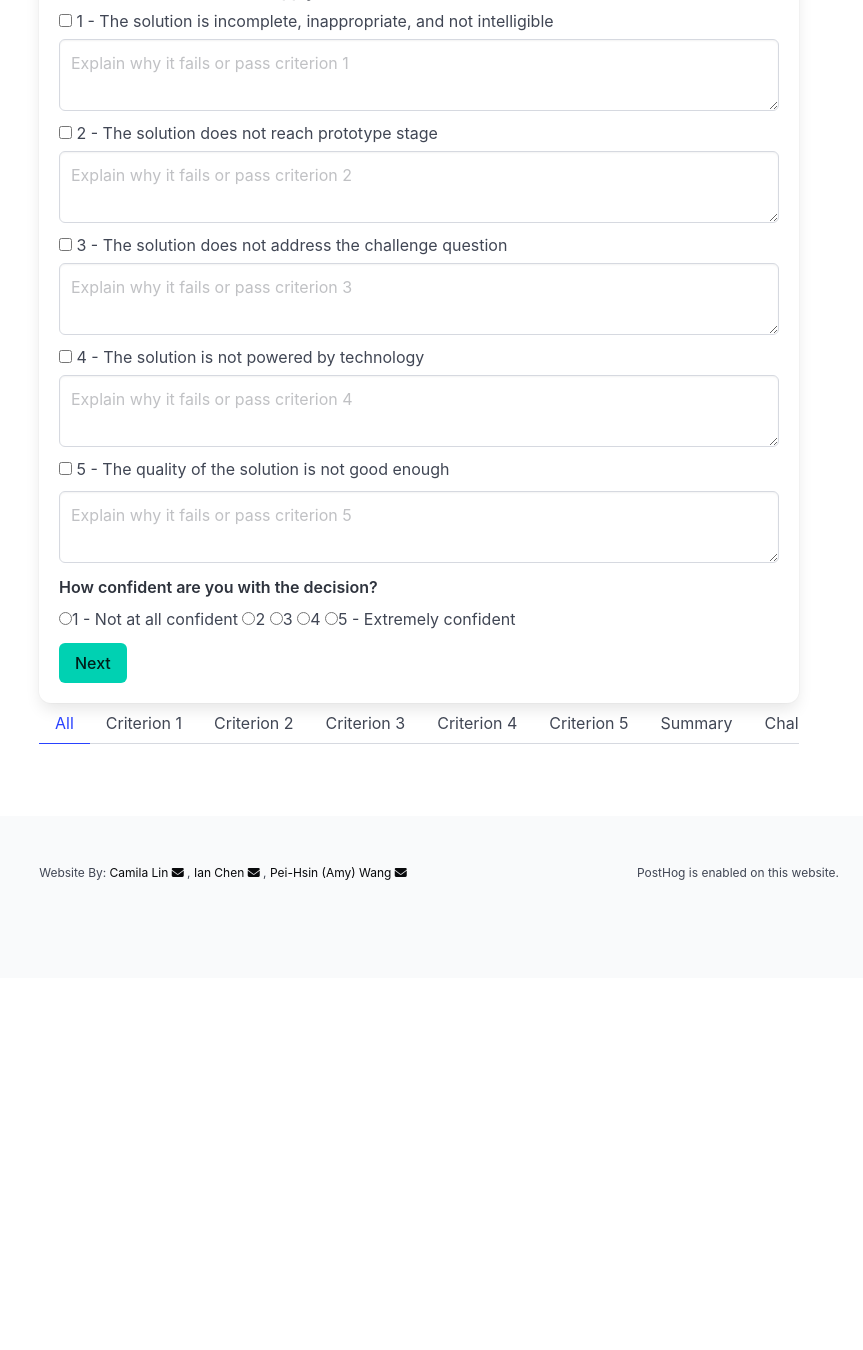
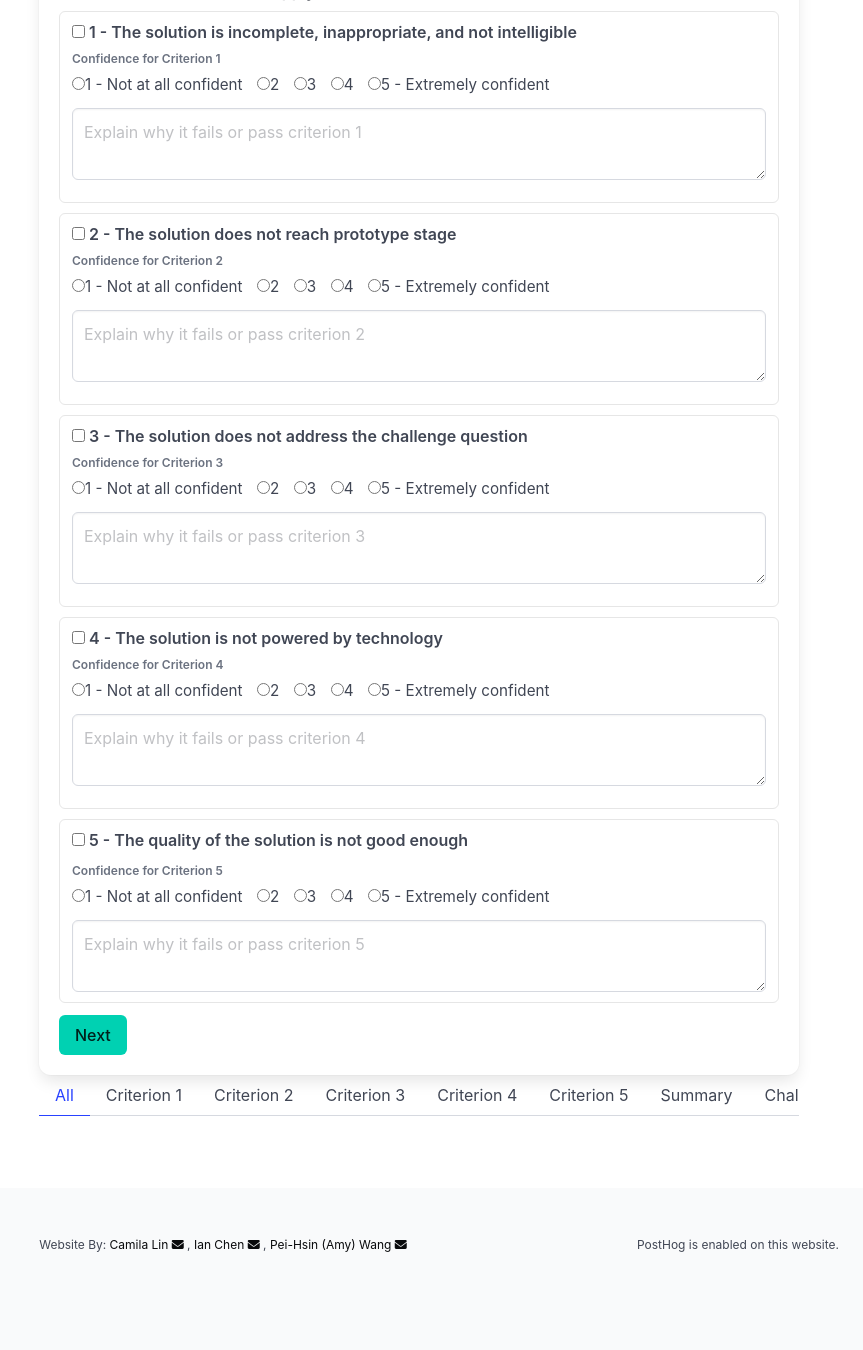
Before and after one commit to Sproutify-ai/sproutify-emba, a Flask app: template sproutify/templates/solutions_show.html in a window 1280 px wide. Shown: the part 237-1587 px from the top of the page, without its empty margins (417-1280 px from the left). Before the commit the page ends 1117 px from the top, so only its background shows below. Run offline with Flask 3, Linux system fonts and the light colour scheme; the template is opened without the code that fills it, so the values that code supplies are empty; the visitor is signed in with stand-in values (Sample User, id 1); parts of the project's set-up code (start-up, migrations or seed data) failed here and were passed over; some libraries are stand-ins or nearby versions.

Commit message:
ui changes

```diff
--- a/sproutify/main.py
+++ b/sproutify/main.py
@@ -423,7 +423,8 @@ def record():
     result = form.get("result")
     reasons = form.getlist("reason[]")
     reason = json.dumps(reasons) if reasons else None
-    confidence = form.get("confidence")
+    # Overall confidence removed; we capture per-criterion below
+    confidence = None
     # General reflection and probabilities removed from the form
     reflection = None
     pass_probability = None
@@ -442,6 +443,20 @@ def record():
         json.dumps(criterion_justifications) if criterion_justifications else None
     )
 
+    # Collect per-criterion confidences (1-5)
+    criterion_confidences = {}
+    for key, value in form.items():
+        if key.startswith("criterion_confidence["):
+            criterion = key[len("criterion_confidence[") : -1]
+            if value:
+                try:
+                    criterion_confidences[criterion] = int(value)
+                except ValueError:
+                    continue
+    criterion_confidences_json = (
+        json.dumps(criterion_confidences) if criterion_confidences else None
+    )
+
     print(
         form,
         is_practice,
@@ -450,6 +465,7 @@ def record():
         reason,
         confidence,
         criterion_justifications_json,
+        criterion_confidences_json,
     )
 
     tbl = Question
@@ -463,6 +479,7 @@ def record():
     question.reason = reason
     question.confidence = confidence
     question.criterion_justifications = criterion_justifications_json
+    question.criterion_confidences = criterion_confidences_json
     question.completed_at = db.func.now()
     db.session.commit()
 
--- a/sproutify/models.py
+++ b/sproutify/models.py
@@ -21,6 +21,7 @@ class Question(db.Model):
     result = db.Column(db.Text())
     reason = db.Column(db.Text())
     confidence = db.Column(db.Integer)
+    criterion_confidences = db.Column(db.Text())
     criterion_justifications = db.Column(db.Text())
     started_at = db.Column(db.DateTime)
     completed_at = db.Column(db.DateTime)
@@ -37,6 +38,7 @@ class Practice(db.Model):
     result = db.Column(db.Text())
     reason = db.Column(db.Text())
     confidence = db.Column(db.Integer)
+    criterion_confidences = db.Column(db.Text())
     criterion_justifications = db.Column(db.Text())
     started_at = db.Column(db.DateTime)
     completed_at = db.Column(db.DateTime)
--- a/sproutify/templates/solutions_show.html
+++ b/sproutify/templates/solutions_show.html
@@ -1,6 +1,14 @@
 {% extends '_base.html' %}
 {% block head %}
   <script src="https://cdn.jsdelivr.net/npm/jquery@3.7.1/dist/jquery.min.js"></script>
+  <style>
+    .criterion-item { border: 1px solid #e6e6e6; border-radius: 6px; padding: 10px 12px; margin-bottom: 10px; background: #fff; }
+    .criterion-item .checkbox { font-weight: 600; }
+    .criterion-item .label.is-size-7 { color: #6b7280; margin-bottom: 4px; }
+    .criterion-item .radio { margin-right: 10px; font-size: 0.95em; }
+    .criterion-item.active { border-color: #3273dc; background: #f8fbff; box-shadow: 0 0 0 1px rgba(50,115,220,.08) inset; }
+    .criterion-item textarea.textarea { margin-top: 6px; }
+  </style>
 {% endblock %}
 <!--                         {% block style %}
   <style>
@@ -85,55 +93,114 @@
               <div class="field" id="reason-field" style="display: block;">
                 <label class="label">Fail Reasons (select all that apply)</label>
                 <div class="control">
+                  <div class="criterion-item" data-criterion="1">
                     <div class="field is-grouped is-align-items-center" style="margin-bottom: 0.5rem;">
                       <label class="checkbox" style="display: block;">
                         <input type="checkbox" name="reason[]" value="1" data-criterion="1" />
                         1 - The solution is incomplete, inappropriate, and not intelligible
                       </label>
                     </div>
+                    <div class="field" data-criterion="1">
+                      <label class="label is-size-7">Confidence for Criterion 1</label>
+                      <div class="control">
+                        <label class="radio"><input type="radio" name="criterion_confidence[1]" value="1" />1 - Not at all confident</label>
+                        <label class="radio"><input type="radio" name="criterion_confidence[1]" value="2" />2</label>
+                        <label class="radio"><input type="radio" name="criterion_confidence[1]" value="3" />3</label>
+                        <label class="radio"><input type="radio" name="criterion_confidence[1]" value="4" />4</label>
+                        <label class="radio"><input type="radio" name="criterion_confidence[1]" value="5" />5 - Extremely confident</label>
+                      </div>
+                    </div>
                     <div class="field criterion-justification-field" data-criterion="1" style="margin-bottom: 0.75rem;">
                       <div class="control">
                         <textarea class="textarea criterion-justification" name="criterion_justification[1]" rows="2" placeholder="Explain why it fails or pass criterion 1"></textarea>
                       </div>
                     </div>
+                  </div>
+                  <div class="criterion-item" data-criterion="2">
                     <div class="field is-grouped is-align-items-center" style="margin-bottom: 0.5rem;">
                       <label class="checkbox" style="display: block;">
                         <input type="checkbox" name="reason[]" value="2" data-criterion="2" />
                         2 - The solution does not reach prototype stage
                       </label>
                     </div>
+                    <div class="field" data-criterion="2">
+                      <label class="label is-size-7">Confidence for Criterion 2</label>
+                      <div class="control">
+                        <label class="radio"><input type="radio" name="criterion_confidence[2]" value="1" />1 - Not at all confident</label>
+                        <label class="radio"><input type="radio" name="criterion_confidence[2]" value="2" />2</label>
+                        <label class="radio"><input type="radio" name="criterion_confidence[2]" value="3" />3</label>
+                        <label class="radio"><input type="radio" name="criterion_confidence[2]" value="4" />4</label>
+                        <label class="radio"><input type="radio" name="criterion_confidence[2]" value="5" />5 - Extremely confident</label>
+                      </div>
+                    </div>
                     <div class="field criterion-justification-field" data-criterion="2" style="margin-bottom: 0.75rem;">
                       <div class="control">
                         <textarea class="textarea criterion-justification" name="criterion_justification[2]" rows="2" placeholder="Explain why it fails or pass criterion 2"></textarea>
                       </div>
                     </div>
+                  </div>
+                  <div class="criterion-item" data-criterion="3">
                     <div class="field is-grouped is-align-items-center" style="margin-bottom: 0.5rem;">
                       <label class="checkbox" style="display: block;">
                         <input type="checkbox" name="reason[]" value="3" data-criterion="3" />
                         3 - The solution does not address the challenge question
                       </label>
                     </div>
+                    <div class="field" data-criterion="3">
+                      <label class="label is-size-7">Confidence for Criterion 3</label>
+                      <div class="control">
+                        <label class="radio"><input type="radio" name="criterion_confidence[3]" value="1" />1 - Not at all confident</label>
+                        <label class="radio"><input type="radio" name="criterion_confidence[3]" value="2" />2</label>
+                        <label class="radio"><input type="radio" name="criterion_confidence[3]" value="3" />3</label>
+                        <label class="radio"><input type="radio" name="criterion_confidence[3]" value="4" />4</label>
+                        <label class="radio"><input type="radio" name="criterion_confidence[3]" value="5" />5 - Extremely confident</label>
+                      </div>
+                    </div>
                     <div class="field criterion-justification-field" data-criterion="3" style="margin-bottom: 0.75rem;">
                       <div class="control">
                         <textarea class="textarea criterion-justification" name="criterion_justification[3]" rows="2" placeholder="Explain why it fails or pass criterion 3"></textarea>
                       </div>
                     </div>
+                  </div>
+                  <div class="criterion-item" data-criterion="4">
                     <div class="field is-grouped is-align-items-center" style="margin-bottom: 0.5rem;">
                       <label class="checkbox" style="display: block;">
                         <input type="checkbox" name="reason[]" value="4" data-criterion="4" />
                         4 - The solution is not powered by technology
                       </label>
                     </div>
+                    <div class="field" data-criterion="4">
+                      <label class="label is-size-7">Confidence for Criterion 4</label>
+                      <div class="control">
+                        <label class="radio"><input type="radio" name="criterion_confidence[4]" value="1" />1 - Not at all confident</label>
+                        <label class="radio"><input type="radio" name="criterion_confidence[4]" value="2" />2</label>
+                        <label class="radio"><input type="radio" name="criterion_confidence[4]" value="3" />3</label>
+                        <label class="radio"><input type="radio" name="criterion_confidence[4]" value="4" />4</label>
+                        <label class="radio"><input type="radio" name="criterion_confidence[4]" value="5" />5 - Extremely confident</label>
+                      </div>
+                    </div>
                     <div class="field criterion-justification-field" data-criterion="4" style="margin-bottom: 0.75rem;">
                       <div class="control">
                         <textarea class="textarea criterion-justification" name="criterion_justification[4]" rows="2" placeholder="Explain why it fails or pass criterion 4"></textarea>
                       </div>
                     </div>
+                  </div>
+                  <div class="criterion-item" data-criterion="5">
                     <div class="field is-grouped is-align-items-center">
                       <label class="checkbox" style="display: block;">
                         <input type="checkbox" name="reason[]" value="5" data-criterion="5" />
                         5 - The quality of the solution is not good enough
                       </label>
+                    </div>
+                    <div class="field" data-criterion="5">
+                      <label class="label is-size-7">Confidence for Criterion 5</label>
+                      <div class="control">
+                        <label class="radio"><input type="radio" name="criterion_confidence[5]" value="1" />1 - Not at all confident</label>
+                        <label class="radio"><input type="radio" name="criterion_confidence[5]" value="2" />2</label>
+                        <label class="radio"><input type="radio" name="criterion_confidence[5]" value="3" />3</label>
+                        <label class="radio"><input type="radio" name="criterion_confidence[5]" value="4" />4</label>
+                        <label class="radio"><input type="radio" name="criterion_confidence[5]" value="5" />5 - Extremely confident</label>
+                      </div>
                     </div>
                     <div class="field criterion-justification-field" data-criterion="5">
                       <div class="control">
@@ -141,21 +208,13 @@
                       </div>
                     </div>
                   </div>
+                </div>
                 <p class="warning-text" id="reason-warning" style="display: none;">Please select at least one failure reason</p>
                 <p class="warning-text" id="criteria-justif-warning" style="display: none;">Provide a short justification for each selected criterion</p>
+                <p class="warning-text" id="criteria-conf-warning" style="display: none;">Select a confidence (1-5) for each criterion</p>
               </div>
 
-              <div class="field">
-                <label class="label">How confident are you with the decision?</label>
-                <div class="control">
-                  <label class="radio"><input type="radio" name="confidence" value="1" />1 - Not at all confident</label>
-                  <label class="radio"><input type="radio" name="confidence" value="2" />2</label>
-                  <label class="radio"><input type="radio" name="confidence" value="3" />3</label>
-                  <label class="radio"><input type="radio" name="confidence" value="4" />4</label>
-                  <label class="radio"><input type="radio" name="confidence" value="5" />5 - Extremely confident</label>
-                </div>
-                <p class="warning-text" id="confidence-warning" style="display: none;">Please select your confidence level</p>
-              </div>
+
 
 
 
@@ -366,7 +425,7 @@
   <!--                           <script>
     function validateForm() {
       var result = document.querySelector('input[name="result"]:checked')
-      var confidence = document.querySelector('input[name="confidence"]:checked')
+      // per-criterion confidence radios only
 
       if (!result) {
         alert('Please select a decision.')
@@ -403,13 +462,13 @@
       var result = document.querySelector('input[name="result"]:checked')
       var reasonField = document.getElementById('reason-field')
       var reasonOptions = document.querySelectorAll('input[name="reason[]"]')
-      var confidence = document.querySelector('input[name="confidence"]:checked')
+      // overall confidence removed
       var isValid = true
 
       // Reset warnings and classes
       document.getElementById('result-warning').style.display = 'none'
       document.getElementById('reason-warning').style.display = 'none'
-      document.getElementById('confidence-warning').style.display = 'none'
+      document.getElementById('criteria-conf-warning').style.display = 'none'
       document.querySelectorAll('.is-invalid').forEach((el) => el.classList.remove('is-invalid'))
 
       if (!result) {
@@ -442,9 +501,14 @@
         }
       }
 
-      if (!confidence) {
-        document.getElementById('confidence-warning').style.display = 'block'
-        document.querySelectorAll('input[name="confidence"]').forEach((el) => el.classList.add('is-invalid'))
+      // Ensure each criterion has a confidence 1-5 selected
+      var missingCriterionConfidence = false
+      ;['1','2','3','4','5'].forEach(function (c) {
+        var selected = document.querySelector('input[name="criterion_confidence[' + c + ']\"]:checked')
+        if (!selected) missingCriterionConfidence = true
+      })
+      if (missingCriterionConfidence) {
+        document.getElementById('criteria-conf-warning').style.display = 'block'
         isValid = false
       }
 
@@ -462,11 +526,21 @@
         $('#criteria-justif-warning').hide()
       })
 
+      // Visual emphasis on selected criteria containers
+      var $reasons = $('input[name="reason[]"]')
+      function toggleActive(cbx) {
+        var c = $(cbx).data('criterion')
+        var $wrap = $('.criterion-item[data-criterion="' + c + '"]')
+        if (cbx.checked) $wrap.addClass('active')
+        else $wrap.removeClass('active')
+      }
+      $reasons.on('change', function(){ toggleActive(this) })
+      $reasons.each(function(){ toggleActive(this) })
+
       // Auto-select Fail when any failure criterion is checked.
       // Disable Pass while any failure criterion is selected.
       var $passRadio = $('input[name="result"][value="pass"]')
       var $failRadio = $('input[name="result"][value="fail"]')
-      var $reasons = $('input[name="reason[]"]')
 
       function syncDecisionWithReasons() {
         var anyChecked = $reasons.is(':checked')
```
Lines whose indentation alone changed are shown as unchanged.
